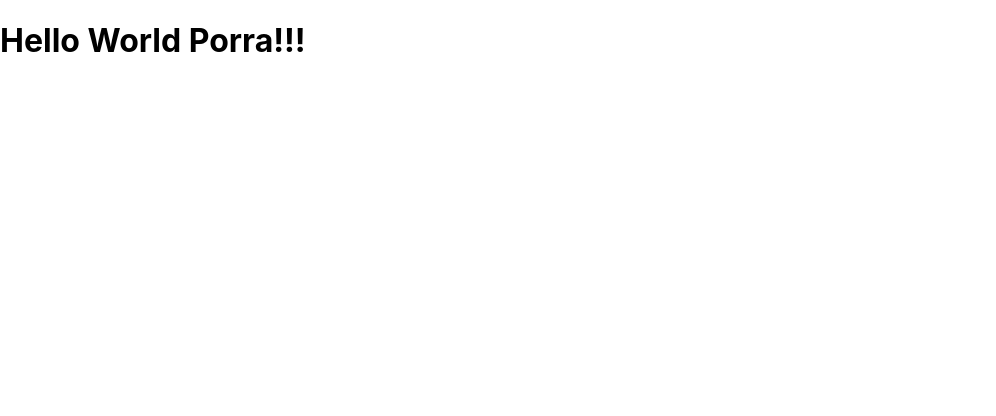
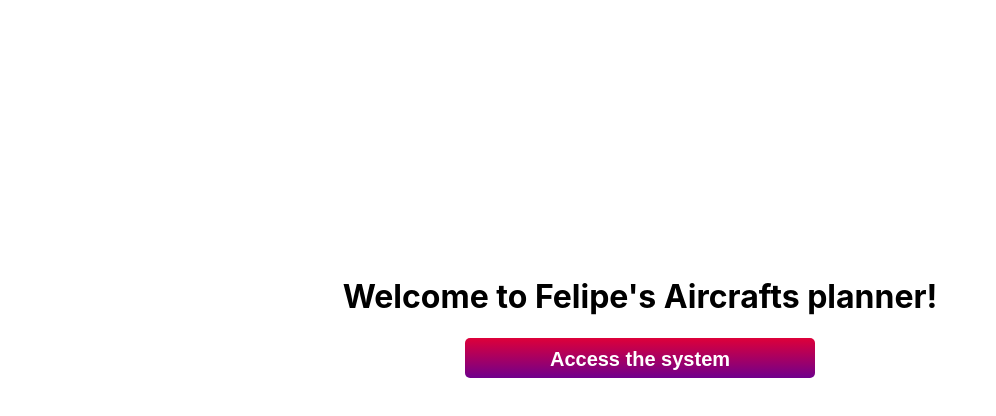
Before and after one commit to felipedeamonteiro/aircraft-frontend, a Next.js app: page / in a window 1280 px wide. Shown: the top 416 px of the page, without its empty margins (0-996 px from the left). Built offline with nearby package versions, Linux system fonts and the light colour scheme.

Commit message:
add home and planner pages

```diff
--- a/package.json
+++ b/package.json
@@ -9,14 +9,17 @@
     "lint": "next lint"
   },
   "dependencies": {
+    "@types/react-router-dom": "^5.3.3",
     "@types/styled-components": "^5.1.23",
     "@typescript-eslint/eslint-plugin": "^5.12.0",
     "eslint-config-airbnb": "^19.0.4",
     "eslint-plugin-react": "^7.28.0",
     "next": "12.1.0",
     "next-images": "^1.8.4",
+    "polished": "^4.1.4",
     "react": "17.0.2",
     "react-dom": "17.0.2",
+    "react-router-dom": "^6.2.1",
     "styled-components": "^5.3.3"
   },
   "devDependencies": {
--- /dev/null
+++ b/src/components/HomePage/index.tsx
@@ -0,0 +1,15 @@
+import React from 'react';
+import {useRouter} from 'next/router';
+import { Container, Button } from './styles';
+
+const HomePage: React.FC = () => {
+  const router = useRouter();
+  return (
+    <Container>
+      <h1>Welcome to Felipe's Aircrafts planner!</h1>
+      <Button onClick={() => router.push('/planner')}>Access the system</Button>
+    </Container>
+  );
+}
+
+export default HomePage;
--- /dev/null
+++ b/src/components/HomePage/styles.ts
@@ -0,0 +1,27 @@
+import styled from 'styled-components';
+
+export const Container = styled.div`
+  display: flex;
+  flex-direction: column;
+  align-items: center;
+  justify-content: center;
+  width: 100%;
+  margin-top: 20%;
+`;
+
+export const Button = styled.button`
+  width: 350px;
+  height: 40px;
+  padding: 10px;
+  border: none;
+  font-size: 20px;
+  font-weight: 700;
+  border-radius: 5px;
+  cursor: pointer;
+  color: #fff;
+  background: linear-gradient(to bottom, #de0039, #70008c);
+
+  &:hover {
+    background: linear-gradient(to bottom, #70008c, #de0039);
+  }
+`;
--- /dev/null
+++ b/src/pages/_document.tsx
@@ -0,0 +1,79 @@
+import Document, {
+  Html,
+  Head,
+  Main,
+  NextScript,
+  DocumentContext
+} from 'next/document'
+import { ServerStyleSheet } from 'styled-components'
+
+class MyDocument extends Document {
+  static async getInitialProps(ctx: DocumentContext) {
+    const sheet = new ServerStyleSheet()
+    const originalRenderPage = ctx.renderPage
+
+    try {
+      ctx.renderPage = () =>
+        originalRenderPage({
+          enhanceApp: App => props => sheet.collectStyles(<App {...props} />)
+        })
+
+      const initialProps = await Document.getInitialProps(ctx)
+      return {
+        ...initialProps,
+        styles: (
+          <>
+            {initialProps.styles}
+            {sheet.getStyleElement()}
+          </>
+        )
+      }
+    } finally {
+      sheet.seal()
+    }
+  }
+
+  render() {
+    return (
+      <Html>
+        <Head>
+          <link rel="preconnect" href="https://fonts.gstatic.com" />
+          <link
+            href="https://fonts.googleapis.com/css2?family=Kaushan+Script&display=swap"
+            rel="stylesheet"
+          />
+          <link
+            href="https://fonts.googleapis.com/css2?family=Roboto+Slab&display=swap"
+            rel="stylesheet"
+          />
+          <link
+            href="https://fonts.googleapis.com/css2?family=Lemonada&display=swap"
+            rel="stylesheet"
+          />
+          <link
+            href="https://fonts.googleapis.com/css2?family=Raleway&display=swap"
+            rel="stylesheet"
+          />
+          <link
+            href="https://fonts.googleapis.com/css2?family=Audiowide&family=Dancing+Script&family=Great+Vibes&family=Orbitron&family=Press+Start+2P&display=swap"
+            rel="stylesheet"
+          />
+          <link rel="preconnect" href="https://fonts.googleapis.com" />
+          <link rel="preconnect" href="https://fonts.gstatic.com" />
+          <link
+            href="https://fonts.googleapis.com/css2?family=Nunito:wght@400;700&display=swap"
+            rel="stylesheet"
+          />
+
+          <link rel="icon" href="/favicon.ico" />
+        </Head>
+        <body>
+          <Main />
+          <NextScript />
+        </body>
+      </Html>
+    )
+  }
+}
+
+export default MyDocument
--- a/src/pages/index.tsx
+++ b/src/pages/index.tsx
@@ -1,8 +1,9 @@
 import type { NextPage } from 'next';
+import HomePage from '../components/HomePage';
 
 const Home: NextPage = () => {
   return (
-    <h1>Hello World Porra!!!</h1>
+    <HomePage />
   )
 }
 
```
Also changed, not shown: src/pages/planner/index.tsx (added, +11 -0 lines), src/mock/aircraft.json (renamed from src/aircraft.json), src/mock/flights.json (renamed from src/flights.json), 1 other file (tests, documents, lock files or other folders).
